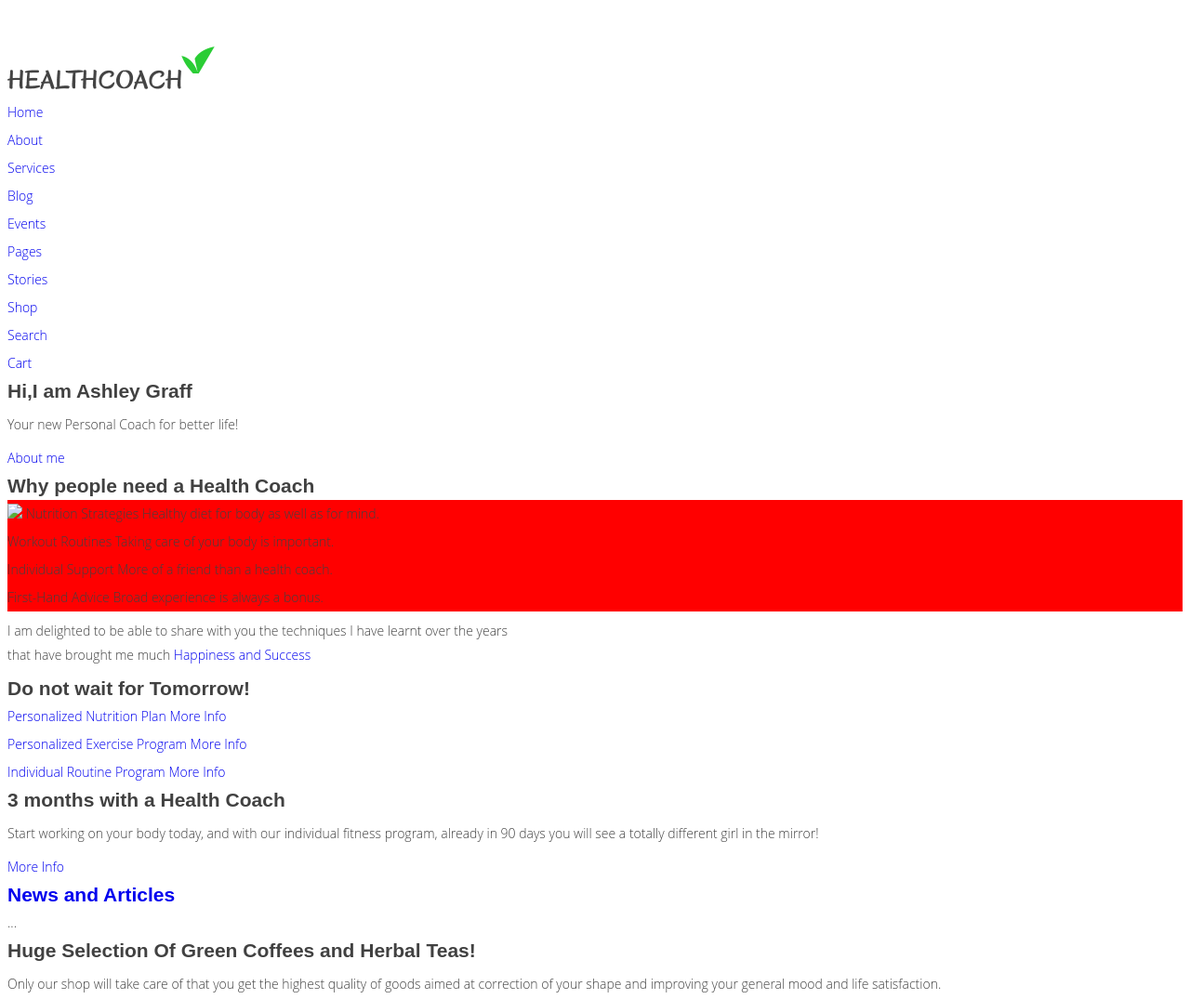
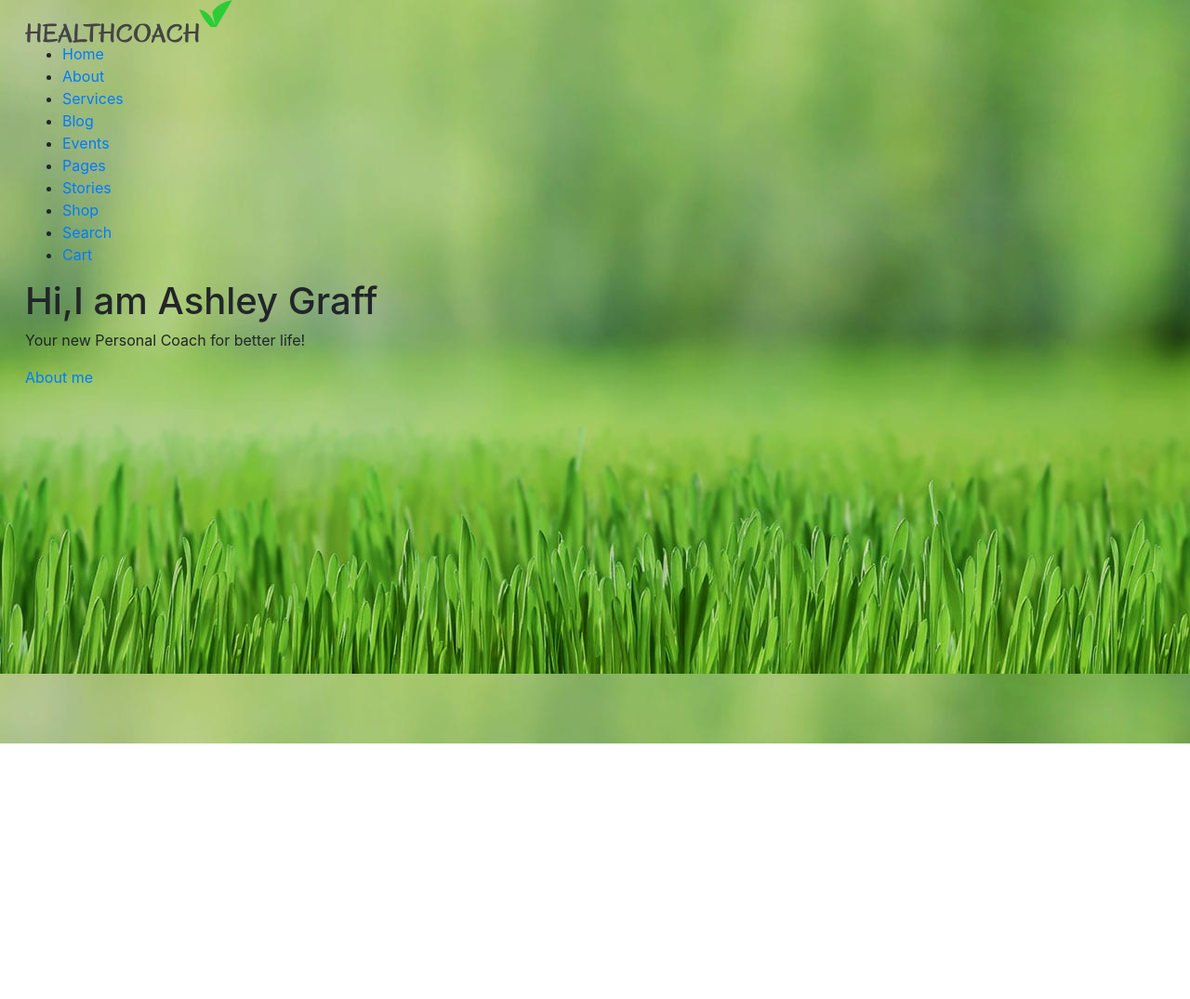
Before and after one commit to shusiniski/meyveler-yigilir-, a plain HTML site: page index.html in a window 1280 px wide. Shown: the top 1075 px of the page at 93% size. After the commit the page ends 800 px from the top, so only its background shows below. Drawn offline with nearby package versions, Linux system fonts and the light colour scheme.

Commit message:
html yazdim

```diff
--- a/css/style.css
+++ b/css/style.css
@@ -1,68 +1,17 @@
 
 
+html,body{
+	width: 100%;
+	background-image: url(../img/slider_1_bg_01-min.jpg);
+}
 
+.header{
+	padding-right: 27px;
+	padding-left: 27px;
 
-
-
-body{
-	font-size:14px;
-	font-weight:300;
-	line-height:30px;
-	font-family: 'Open Sans', sans-serif;
-	background-color:#fff;
-	margin-top:50px;
-	color:#414141;
 }
 
 
-ul{
-	margin:0;
-	padding:0;
-}
-
-
-li{
-	list-style:none;
-}
-
-a{
-	text-decoration:none;
-}
-
-a:hover{
-	text-decoration:none;
-}
-
-img{
-	max-width:100%;
-}
-
-h1, h2, h3, h4, h5, h6{
-	font-weight:bold;
-	text-rendering:optimizelegiblity;
-	-webkit-font-smoothing:antialiased;
-	margin:0;
-	padding:0;
-	font-family: 'Montserrat', sans-serif;
-}
-
-p{
-	margin:0;
-	padding:0;
-	line-height:26px;
-	font-size:14px;
-	margin:8px 0;
-}
-
-h3{
-	font-size:30px;
-}
-
-.navbar-inverse {
-  background-color: #fff;
-  border-color: transparent;
-  padding:10px 0;
-}
 
 .main {
 
--- a/index.html
+++ b/index.html
@@ -1,7 +1,9 @@
 <!DOCTYPE html>
 <html>
 <head>
+   <meta charset="utf-8">
 	<title>Ashley Graff</title>
+   <link rel="stylesheet" href="https://maxcdn.bootstrapcdn.com/bootstrap/4.0.0-beta/css/bootstrap.min.css" integrity="sha384-/Y6pD6FV/Vv2HJnA6t+vslU6fwYXjCFtcEpHbNJ0lyAFsXTsjBbfaDjzALeQsN6M" crossorigin="anonymous">
 	<link rel="stylesheet" type="text/css" href="css/style.css">
 </head>
 <body>
@@ -9,7 +11,7 @@
 	<header class="header">
 		<div class="main-menu">
 		<a href="index.html" class="logo">
-			<img src="./img/logo.png" width="224px" height="auto">
+			 <img src="./img/logo.png" width="224px" height="auto">
 		</a>
 		<nav class="navBar">
 			<ul>
@@ -31,7 +33,7 @@
 		</nav>
 	</div>
 	</header>
-	<article class="main">
+	<!-- <article class="main">
 		<h2>Why people need a Health Coach</h2>
 		 <ul>
 		 	<li>
@@ -204,7 +206,24 @@ in 90 days you will see a totally different girl in the mirror!</p>
 
    	    </div>
    </footer>
+
+
+
+
+
+
+
+
+
+
+   <script
+  src="https://code.jquery.com/jquery-3.2.1.js"
+  integrity="sha256-DZAnKJ/6XZ9si04Hgrsxu/8s717jcIzLy3oi35EouyE="
+  crossorigin="anonymous"></script>
+  <script src="https://code.jquery.com/jquery-3.2.1.slim.min.js" integrity="sha384-KJ3o2DKtIkvYIK3UENzmM7KCkRr/rE9/Qpg6aAZGJwFDMVNA/GpGFF93hXpG5KkN" crossorigin="anonymous"></script>
+<script src="https://cdnjs.cloudflare.com/ajax/libs/popper.js/1.11.0/umd/popper.min.js" integrity="sha384-b/U6ypiBEHpOf/4+1nzFpr53nxSS+GLCkfwBdFNTxtclqqenISfwAzpKaMNFNmj4" crossorigin="anonymous"></script>
+<script src="https://maxcdn.bootstrapcdn.com/bootstrap/4.0.0-beta/js/bootstrap.min.js" integrity="sha384-h0AbiXch4ZDo7tp9hKZ4TsHbi047NrKGLO3SEJAg45jXxnGIfYzk4Si90RDIqNm1" crossorigin="anonymous"></script>
 </body>
 
 <script src="js/script.js"></script>
-</html>
+</html> -->
```
